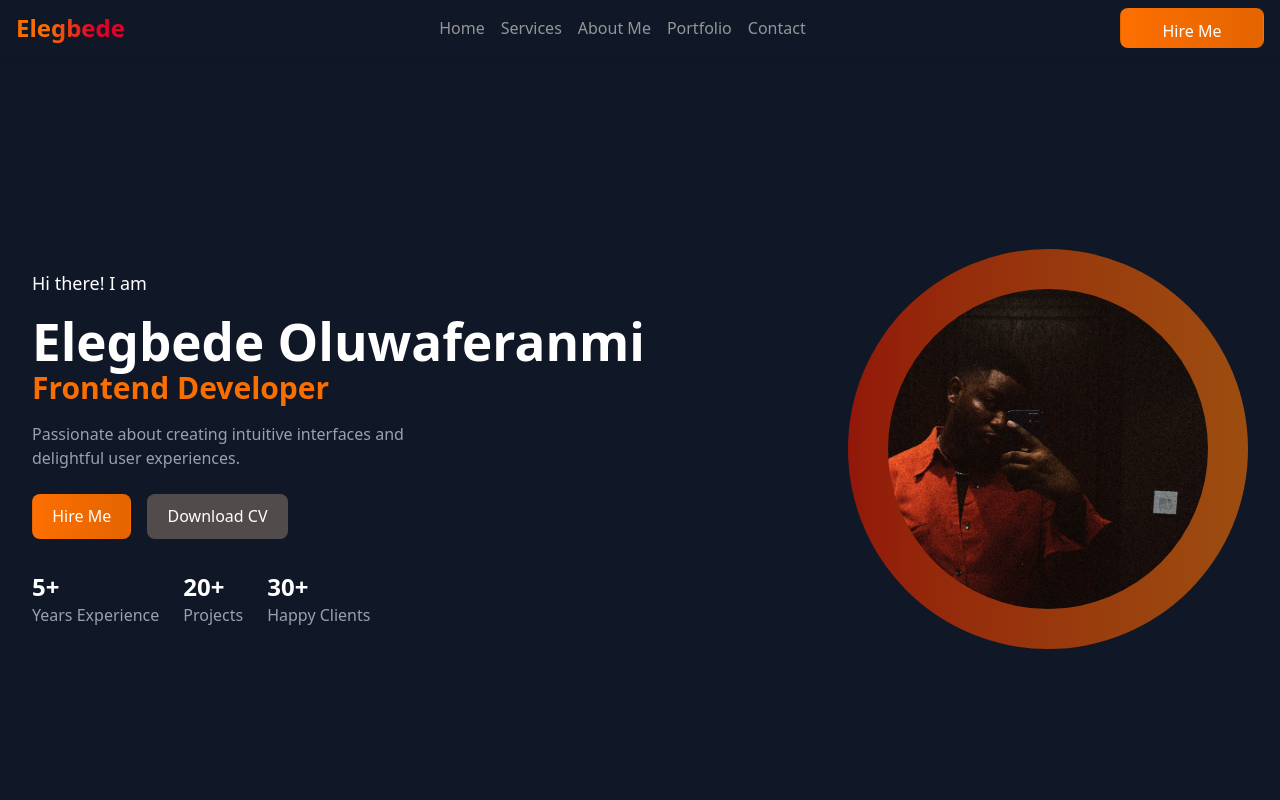
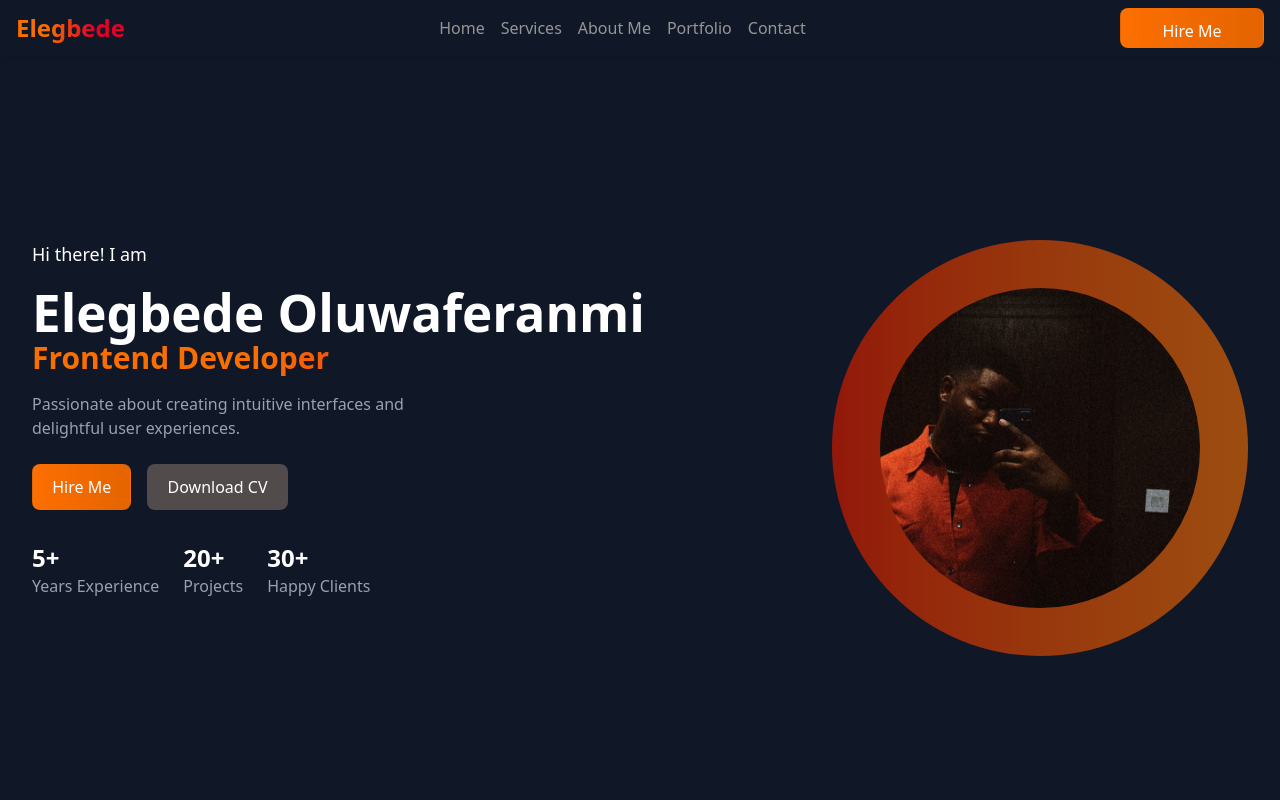
Before and after one commit to oluwaferanmi-jo/my-portfolio, a React (Vite) app: page / in a window 1280 px wide. Shown: the top 800 px of the page. Built offline with nearby package versions, Linux system fonts and the light colour scheme.

Commit message:
updated portfolio hero

```diff
--- a/src/components/hero.jsx
+++ b/src/components/hero.jsx
@@ -1,9 +1,6 @@
 function Hero() {
   return (
-
-    <section className="w-full bg-gray-900 overflow-x-hidden min-h-[750px] md:min-h-screen flex items-start lg:items-center md:item- mt-8">
-
-
+    <section className="w-full bg-gray-900 overflow-x-hidden min-h-[750px] md:min-h-screen flex items-start lg:items-center mt-8">
       <div className="w-full container mt-8 px-4 lg:px-8 flex flex-col lg:flex-row items-center lg:items-start justify-between gap-8">
 
         {/* LEFT: text */}
@@ -47,35 +44,10 @@ function Hero() {
           </div>
         </div>
 
-
-        <div className="relative flex-shrink-0">
-
-<div
-  className="
-    absolute
-      top-1/2 left-1/2
-      transform -translate-x-1/2 -translate-y-1/2
-      mt-30
-
-    lg:left-auto lg:right-0 lg:translate-x-0 lg:mt-45
-
-    z-0
-  "
->
-
-  <div className="relative">
-
-    <div
-      className="
-        w-64 h-64
-        md:w-80 md:h-80
-        lg:w-100 lg:h-100
-        bg-gradient-to-r from-[#ae1703d2] to-[#9d4d10]
-        rounded-full
-      "
-    ></div>
-
-
+        {/* RIGHT: Image */}
+        <div className="relative flex-shrink-0 w-full lg:w-auto flex justify-center lg:justify-end">
+          <div className="relative mt-8 lg:mt-0">
+            <div className="w-64 h-64 md:w-80 md:h-80 lg:w-[26rem] lg:h-[26rem] bg-gradient-to-r from-[#ae1703d2] to-[#9d4d10] rounded-full"></div>
             <img
               src="/Elegbede.jpeg"
               alt="Elegbede Oluwaferanmi"
@@ -83,23 +55,17 @@ function Hero() {
                 absolute
                 top-1/2 left-1/2
                 transform -translate-x-1/2 -translate-y-1/2
-
                 w-60 h-60
                 sm:w-56 sm:h-56
                 md:w-64 md:h-64
                 lg:w-80 lg:h-80
-
-        object-cover
-        rounded-full
+                object-cover rounded-full
               "
             />
           </div>
         </div>
 
-
       </div>
-      </div>
-
     </section>
   );
 }
```
Lines whose indentation alone changed are shown as unchanged.
